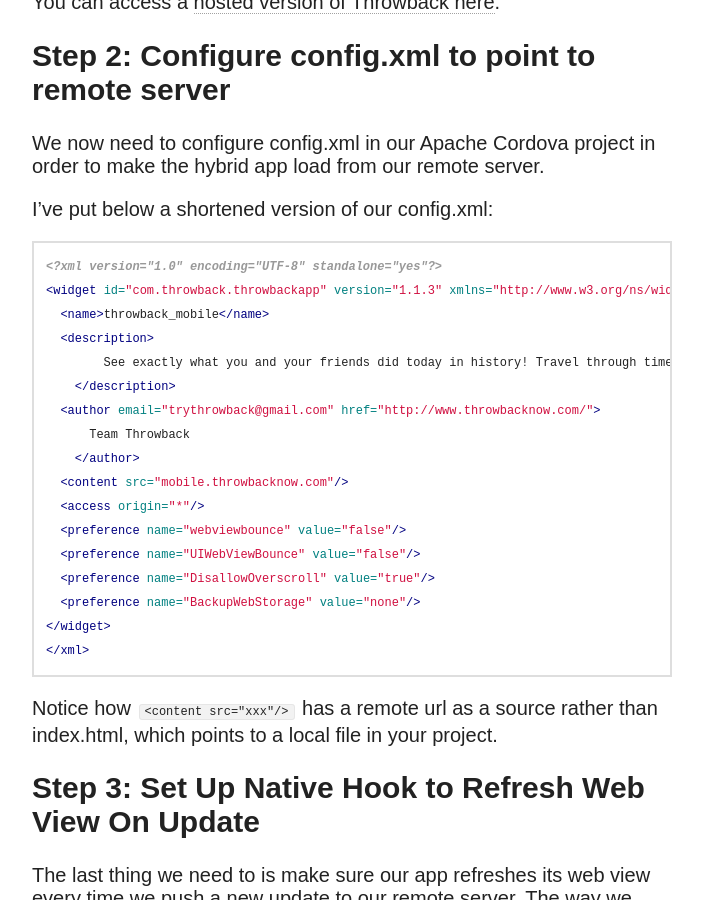
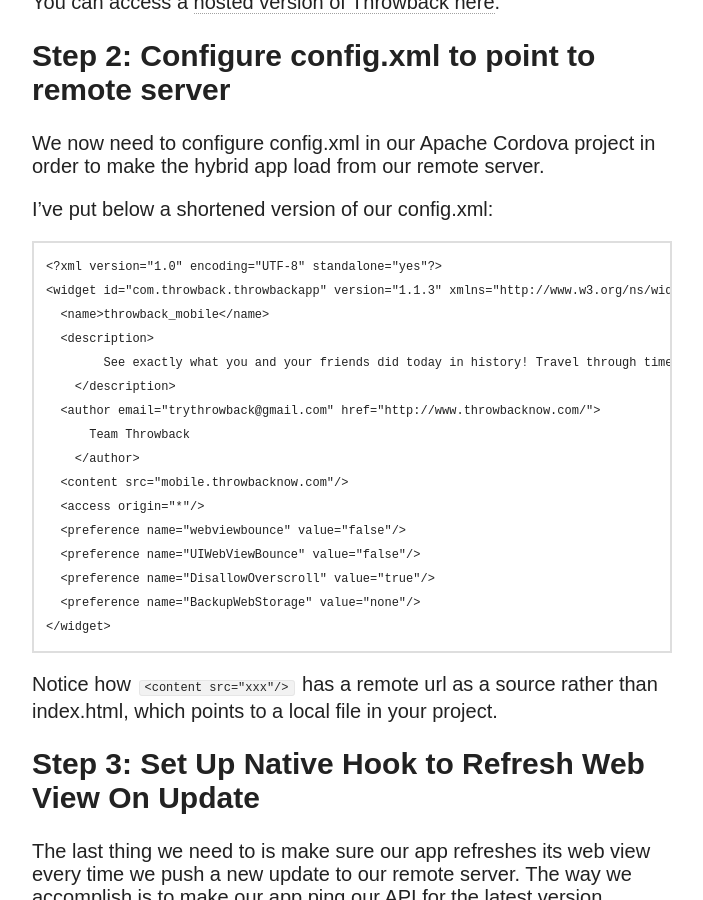
Before and after one commit to pkayfire/pkayfire.github.io, a Jekyll site: the page built from _posts/2014-10-09-tutorial-how-to-add-onthefly-updates.markdown, in a window 1280 px wide and 900 px high, scrolled down 1741 px. Shown: the whole window, without its empty margins (318-1021 px from the left). Built offline with Jekyll 4.4.1, drawn with Linux system fonts in a browser that asks for light colours; nearby versions of some CDN libraries; comment, search, counter and statistics services are not loaded.

Commit message:
trying one more time

````diff
--- a/_posts/2014-10-09-tutorial-how-to-add-onthefly-updates.markdown
+++ b/_posts/2014-10-09-tutorial-how-to-add-onthefly-updates.markdown
@@ -55,7 +55,7 @@
 
 I've put below a shortened version of our config.xml:
 
-```xml
+```
 <?xml version="1.0" encoding="UTF-8" standalone="yes"?>
 <widget id="com.throwback.throwbackapp" version="1.1.3" xmlns="http://www.w3.org/ns/widgets" xmlns:cdv="http://cordova.apache.org/ns/1.0">
   <name>throwback_mobile</name>
@@ -72,7 +72,6 @@
   <preference name="DisallowOverscroll" value="true"/>
   <preference name="BackupWebStorage" value="none"/>
 </widget>
-</xml>
 ```
 
 Notice how ``` <content src="xxx"/> ``` has a remote url as a source rather than index.html, which points to a local file in your project.
````
